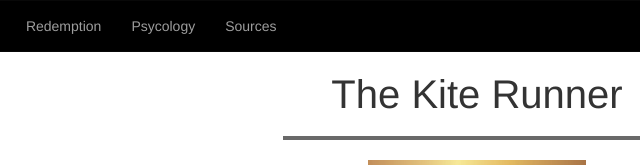
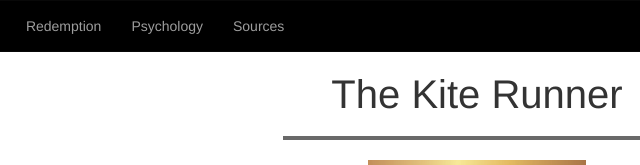
Before and after one commit to Chandan-Marle/Kite-Runner, a plain HTML site: page Index.html in a window 1280 px wide. Shown: the top 165 px of the page, 163-803 px from the left. Drawn offline with nearby package versions, Linux system fonts and the light colour scheme.

Commit message:
Fix typo

```diff
--- a/Index.html
+++ b/Index.html
@@ -15,7 +15,7 @@
                 <li><a href="Index.html">Home</a></li>
                 <li><a href="Repentance.html">Repentance</a></li>
                 <li><a href="Redemption.html">Redemption</a></li>
-                <li><a href="Psycology.html">Psycology</a></li>
+                <li><a href="Psycology.html">Psychology</a></li>
                 <li><a href="Sources.html">Sources</a></li>
             </ul>
         </nav>
```
Also changed, not shown: Redemption.html (+1 -1 lines), Repentance.html (+1 -1 lines), Sources.html (+1 -1 lines).
